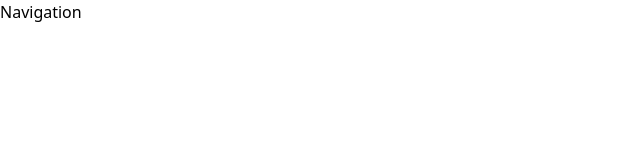
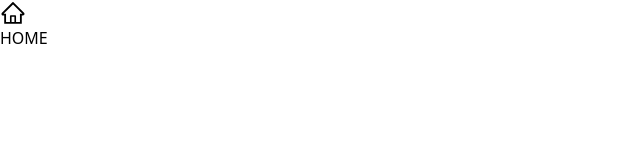
Before and after one commit to UjjwalSilwal/E_Commerce-Project, a React (Vite) app in the folder frontend/: page / in a window 1280 px wide. Shown: the top 160 px of the page, without its empty margins (0-640 px from the left). Built offline with nearby package versions, Linux system fonts and the light colour scheme.

Commit message:
Navigation bar created successfully

```diff
--- a/frontend/src/main.jsx
+++ b/frontend/src/main.jsx
@@ -1,4 +1,4 @@
-import React from 'react'
+
 import ReactDOM from 'react-dom/client'
 import App from './App.jsx'
 import './index.css'
--- a/frontend/src/pages/Auth/Navigation.jsx
+++ b/frontend/src/pages/Auth/Navigation.jsx
@@ -1,6 +1,54 @@
+import { useState } from "react";
+import {
+    AiOutlineHome,
+    AiOutlineShopping,
+    AiOutlineLogin,
+    AiOutlineUserAdd,
+    AiOutlineShoppingCart
+} from 'react-icons/ai'
+import { FaHeart } from 'react-icons/fa'
+
+import { Link } from "react-router-dom";
+import { useNavigate } from "react-router-dom";
+import './Navigation.css'
+
 
 const Navigation = () => {
-    return <div>Navigation</div>
+
+    // for dropdown menu
+    const [dropdownOpen, setDropdownOpen] = useState(false)
+    // for Sidebar menu
+    const [showSidebar, setShowSidebar] = useState(false)
+
+    const toggleDropdown = () => {
+        setDropdownOpen(!dropdownOpen)
+    }
+
+    const toggleSidebar = () => {
+        setShowSidebar(!showSidebar)
+    }
+
+    const closeSidebar = () => {
+        setShowSidebar(false)
+    }
+
+    return <div style={{ zIndex: 999 }} className={`${showSidebar ? "hidden" : "flex"}
+     xl:flex lg-flex md:hidden sm:hidden flex-col justify-between p-4 text-white
+      bg-black w-[4%] hover:w-[15%]
+     h-[100vh] fixed
+     `}
+        id="navigation-container"
+    >
+        <div className="flex flex-col justify-center space-y-4">
+            <Link
+                to="/"
+                className="flex items-center transition-transform transform hover:translate-x-2"
+            >
+                <AiOutlineHome className="mr-2 mt-[3rem]" size={26} />
+                <span className="hidden nav-item-name mt-[3rem]">HOME</span>{" "}
+            </Link>
+        </div>
+    </div>
 };
 
 export default Navigation
```
